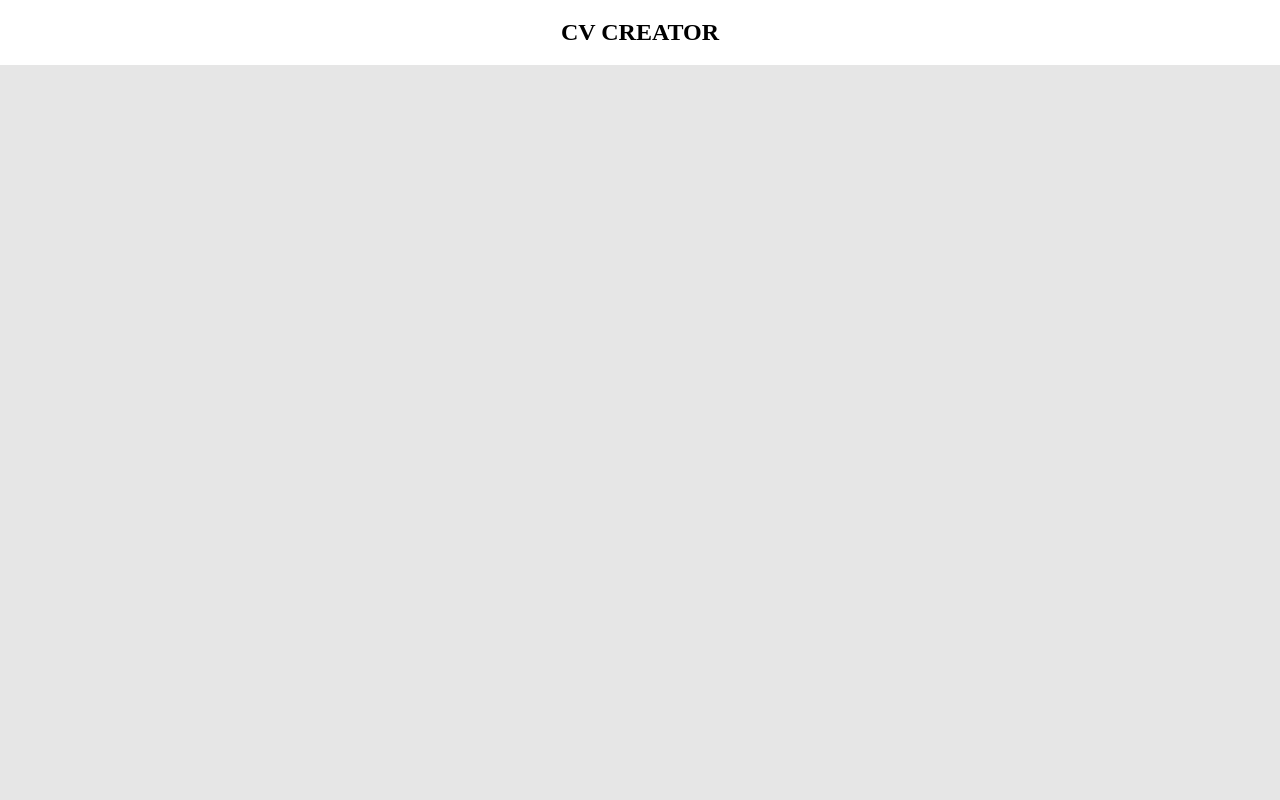
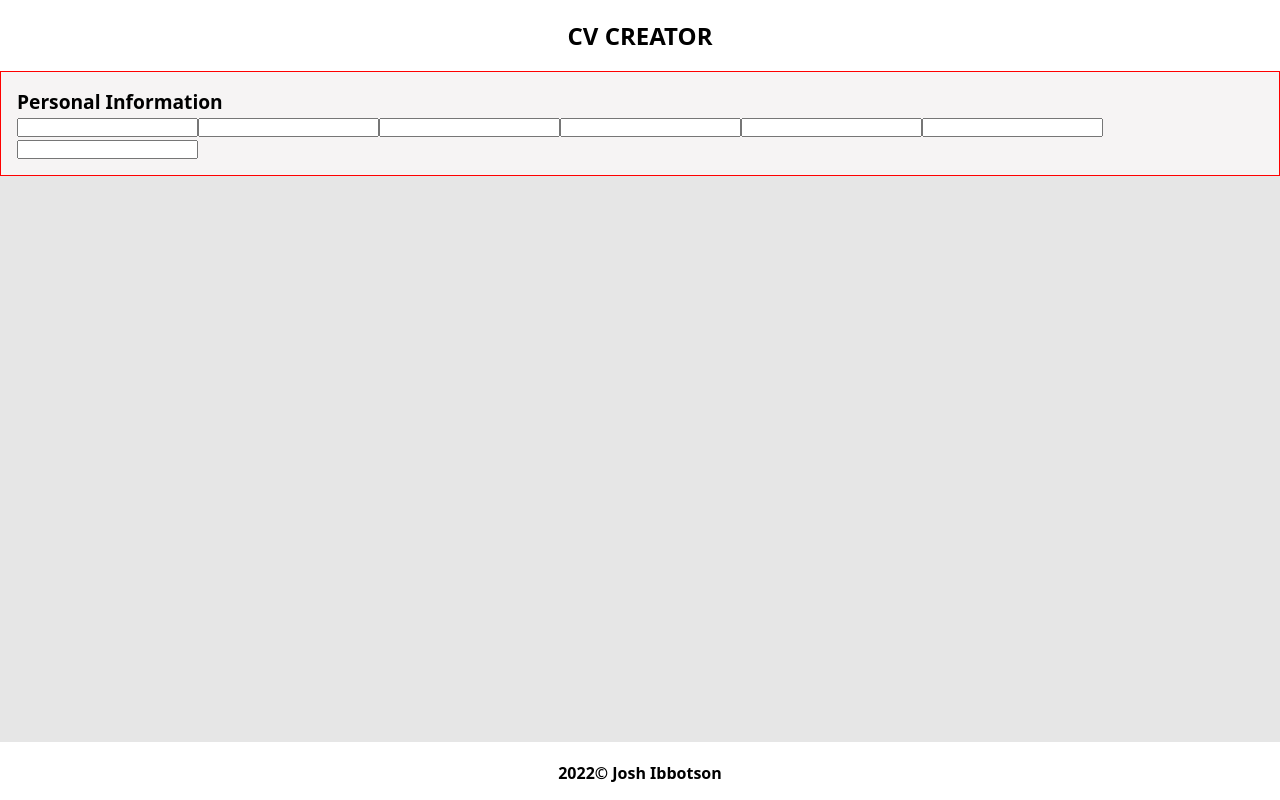
Before and after one commit to Joshibbotson/cv-creator, a React (Create React App) app: page / in a window 1280 px wide. Built offline with nearby package versions, Linux system fonts and the light colour scheme.

Commit message:
BUILD - progressed to addin basic DOM layout for personal information section with scss styling.

```diff
--- a/public/index.html
+++ b/public/index.html
@@ -27,7 +27,6 @@
         <title>React App</title>
     </head>
     <body>
-        <noscript>You need to enable JavaScript to run this app.</noscript>
         <div id="root"></div>
     </body>
 </html>
--- a/src/App.js
+++ b/src/App.js
@@ -1,12 +1,15 @@
 import Nav from "./components/Nav"
 import Main from "./components/Main"
-import React from "react"
+import React, { Fragment } from "react"
+import Footer from "./components/Footer"
+
 function App() {
     return (
-        <React.Fragment>
+        <Fragment>
             <Nav />
             <Main />
-        </React.Fragment>
+            <Footer />
+        </Fragment>
     )
 }
 
--- a/src/components/Footer.js
+++ b/src/components/Footer.js
@@ -0,0 +1,7 @@
+export default function Footer() {
+    return (
+        <footer>
+            <h1>2022© Josh Ibbotson</h1>
+        </footer>
+    )
+}
--- a/src/components/Main.js
+++ b/src/components/Main.js
@@ -1,3 +1,10 @@
+import CVForm from "./form/CVForm"
+
 export default function Main() {
-    return <main></main>
+    return (
+        <main>
+            <CVForm />
+            {/* <CVPreview /> */}
+        </main>
+    )
 }
--- a/src/components/form/CVForm.js
+++ b/src/components/form/CVForm.js
@@ -0,0 +1,9 @@
+import Pinfo from "./Pinfo"
+
+export default function CVForm() {
+    return (
+        <section className="cvform-container">
+            <Pinfo />
+        </section>
+    )
+}
--- a/src/components/form/Pinfo.js
+++ b/src/components/form/Pinfo.js
@@ -0,0 +1,16 @@
+import { Fragment } from "react"
+
+export default function Pinfo() {
+    return (
+        <div className="pinfo-container">
+            <h2 className="pinfo-title">Personal Information</h2>
+            <input type={"text"}></input>
+            <input type={"text"}></input>
+            <input type={"text"}></input>
+            <input type={"text"}></input>
+            <input type={"text"}></input>
+            <input type={"text"}></input>
+            <input type={"text"}></input>
+        </div>
+    )
+}
--- a/src/index.scss
+++ b/src/index.scss
@@ -1,14 +1,49 @@
+$roboto-font: system-ui, -apple-system, BlinkMacSystemFont, "Segoe UI", Roboto,
+    Oxygen, Ubuntu, Cantarell, "Open Sans", "Helvetica Neue", sans-serif;
+
 * {
     margin: 0px;
     padding: 0px;
     box-sizing: border-box;
 }
+
 body {
     background-color: #e6e6e6;
+    font-family: $roboto-font;
+
     h1 {
         background-color: white;
         text-align: center;
         padding: 1.2rem 0;
+        font-family: inherit;
+    }
+    // Nav//
+    nav {
+        font-size: 1rem;
+    }
+
+    //cv form//
+    .cvform-container {
+        border: 1px solid red;
+        background-color: #f6f4f4;
+        display: flex;
+        justify-content: center;
+        flex-direction: column;
+        padding: 1rem;
+
+        h2.pinfo-title {
+            font-size: 1.2rem;
+        }
+    }
+    footer {
+        position: fixed;
+        bottom: 0;
+        width: 100%;
+        height: 3.6rem;
+
+        h1 {
+            font-size: 1rem;
+        }
     }
 }
 
```
Also changed, not shown: 1 other file (tests, documents, lock files or other folders).
